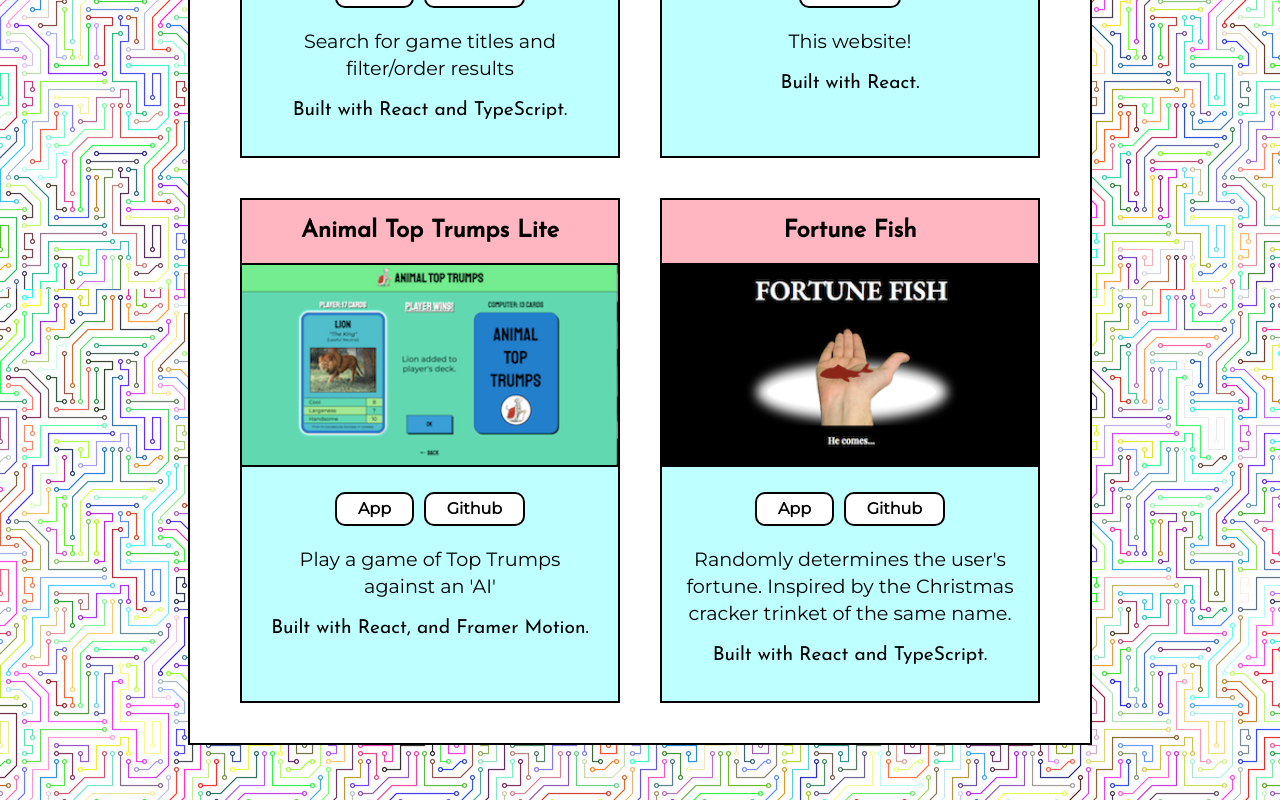
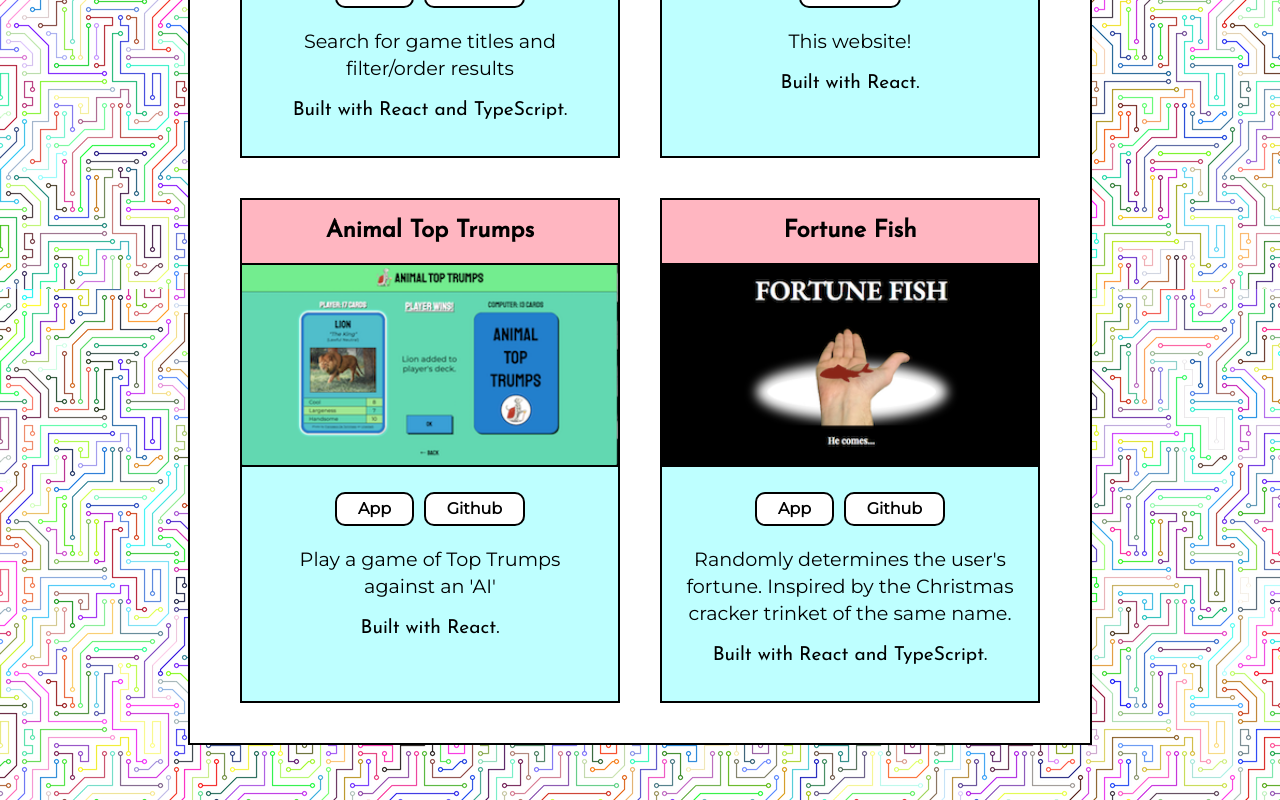
Before and after one commit to scented-wiring/portfolio, a React (Create React App) app: page / in a window 1280 px wide. Shown: the part 2111-2911 px from the top of the page. Built offline with nearby package versions, Linux system fonts and the light colour scheme.

Commit message:
update top trumps description, fix href typos

```diff
--- a/src/projectsArray.js
+++ b/src/projectsArray.js
@@ -11,7 +11,7 @@ const projectsArray = [
     image: gamesearch,
     links: [
       {
-        href: "https://gamesearch-app.Appapp.com/",
+        href: "https://gamesearch-app.herokuapp.com/",
         destination: "App",
       },
       {
@@ -33,13 +33,13 @@ const projectsArray = [
     ],
   },
   {
-    name: "Animal Top Trumps Lite",
+    name: "Animal Top Trumps",
     description: "Play a game of Top Trumps against an 'AI'",
-    technologies: "Built with React, and Framer Motion.",
+    technologies: "Built with React.",
     image: toptrumpslite,
     links: [
       {
-        href: "https://animaltoptrumps-lite.Appapp.com/",
+        href: "https://animaltoptrumps-lite.herokuapp.com/",
         destination: "App",
       },
       {
@@ -56,7 +56,7 @@ const projectsArray = [
     image: fortunefish,
     links: [
       {
-        href: "https://fortune-fish.Appapp.com/",
+        href: "https://fortune-fish.herokuapp.com/",
         destination: "App",
       },
       {
```
